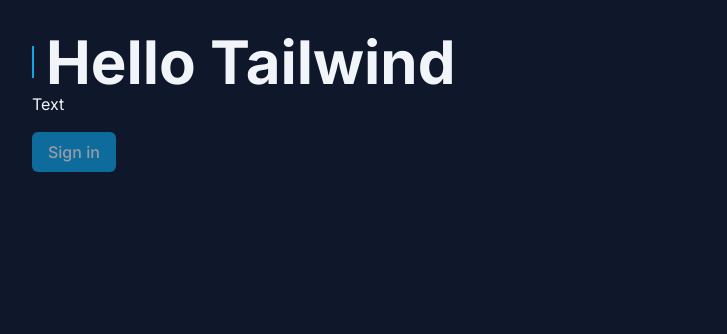
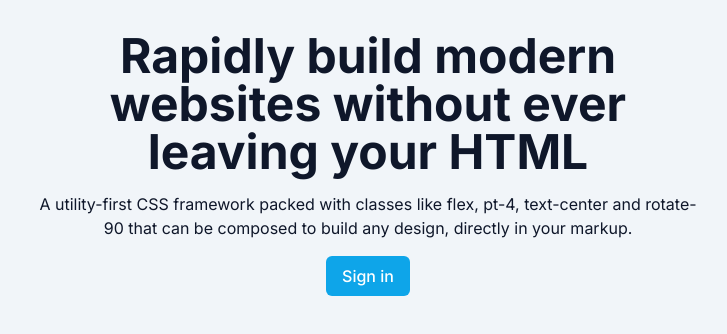
Before and after one commit to jusceliadesouza/ignite-tailwind, a Next.js app in the folder web/: page / in a window 1280 px wide. Shown: the top 334 px of the page, without its empty margins (0-727 px from the left). Built offline with nearby package versions, Linux system fonts and the light colour scheme.

Commit message:
🌙 dark mode no tailwind

```diff
--- a/web/src/app/page.tsx
+++ b/web/src/app/page.tsx
@@ -1,16 +1,20 @@
 
 export default function Home() {
   return (
-    <div className="p-8 bg-slate-900 text-slate-100 h-screen">
-      <h1 className="font-bold text-3xl sm:text-5xl lg:text-6xl flex items-center gap-3 before:w-0.5 before:h-8 before:bg-sky-500 before:flex">
-        Hello Tailwind
-      </h1>
+    <div className="p-8 bg-slate-100 text-slate-900 dark:bg-slate-900 dark:text-slate-100 h-screen flex flex-col text-center">
+      <div className="max-w-2xl">
+        <h1 className="font-bold text-3xl sm:text-4xl lg:text-5xl flex items-center gap-3">
+          Rapidly build modern websites without ever leaving your HTML
+        </h1>
 
-      <p>Text</p>
+        <p className="mt-4 dark:text-slate-400">
+          A utility-first CSS framework packed with classes like flex, pt-4, text-center and rotate-90 that can be composed to build any design, directly in your markup.
+        </p>
 
-      <button disabled className="bg-sky-500 px-4 py-2 rounded-md font-medium mt-4 enabled:hover:bg-sky-600 disabled:opacity-60 disabled:cursor-not-allowed">
-        Sign in
-      </button>
+        <button className="bg-sky-500 text-white dark:bg-sky-400 dark:text-slate-900 px-4 py-2 rounded-md font-medium mt-4 enabled:hover:bg-sky-600 disabled:opacity-60 disabled:cursor-not-allowed">
+          Sign in
+        </button>
+      </div>
     </div>
   )
 }
```
